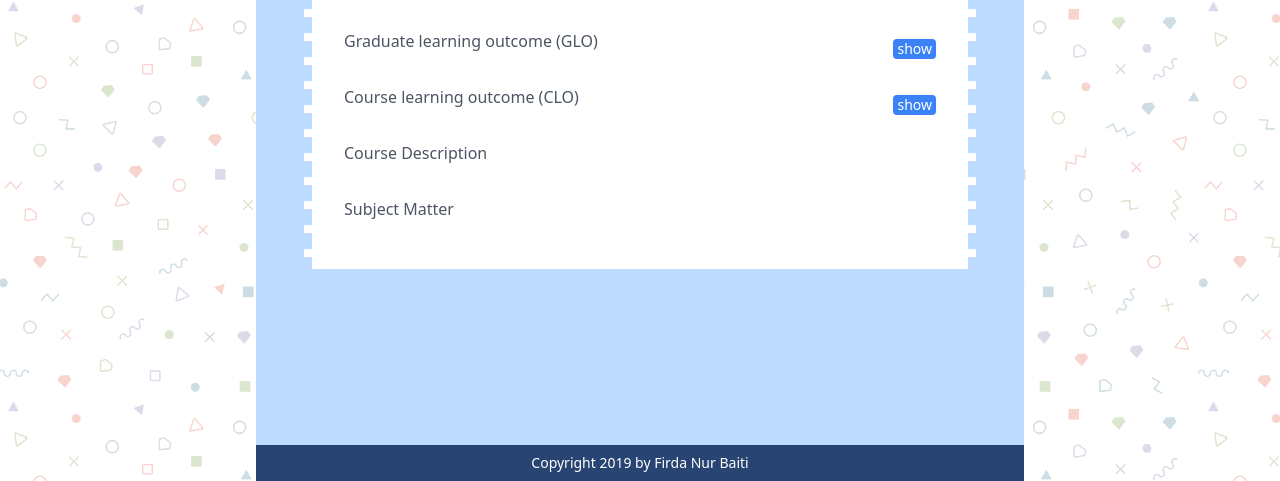
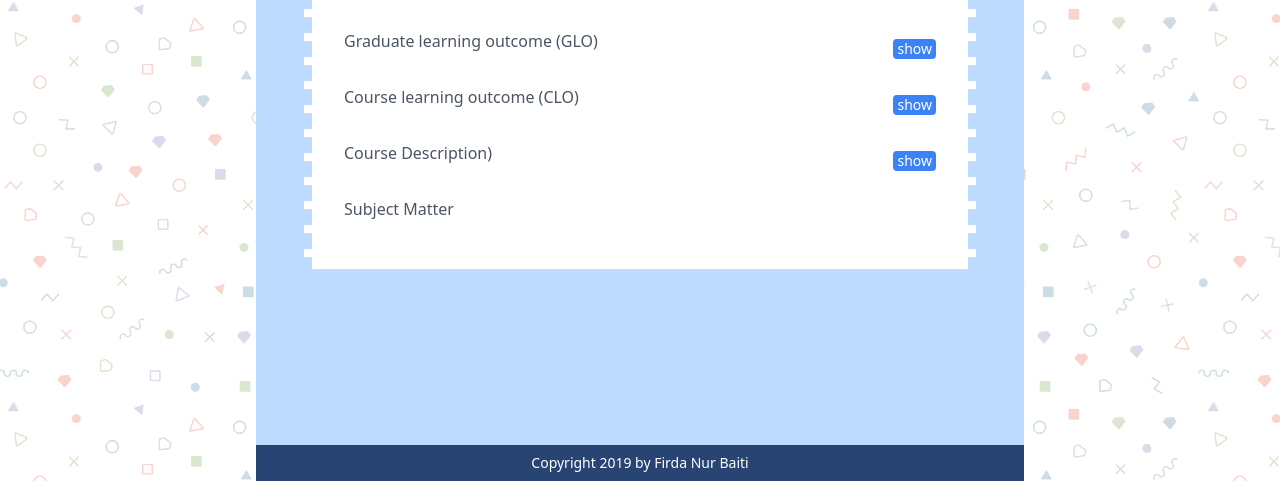
Before and after one commit to didaen/py-app-prod, a CodeIgniter app: page /database/materi in a window 1280 px wide. Shown: the part 319-800 px from the top of the page. Run offline with CodeIgniter, Linux system fonts and the light colour scheme; the visitor is signed in with stand-in values (Sample User, id 1); data that the repository does not hold is empty; style sheets or scripts are compiled from the project's sources; some libraries are stand-ins or nearby versions.

Commit message:
Mengedit tombol show untuk Course Description.

```diff
--- a/application/views/materi/index.php
+++ b/application/views/materi/index.php
@@ -107,18 +107,27 @@
 
         <!-- COURSE DESCRIPTION -->
         <div class="mb-4">
+            <div class="flex flex-row justify-between space-x-4">
 
-            <p>
-                Course Description
-            </p>
+                <div class="mb-4">
+                    Course Description)
+                </div>
 
-            <div class="white-box overscroll-auto overflow-auto text-sm">
+                <div class="flex flex-col justify-center">
+
+                    <input type="checkbox" class="w-5 h-5 absolute z-10 opacity-0" id="cd-btn" onchange="klikCd(this)" autocomplete="off" />
+                    <label for="cd-btn" class="text-sm cursor-pointer px-1 bg-blue-500 hover:bg-blue-400 text-white text-center rounded transition duration-300">show</label>
+                </div>
+
+            </div>
+
+            <div class="white-box overscroll-auto overflow-auto text-sm hidden" id="cd">
 
                 <div class="equation-box grid">
 
                     <div class="flex flex-row mb-4">
 
-                        <div >
+                        <div class="text-justify">
                             <?= $course_desc['course_desc']; ?>
                         </div>
 
```
